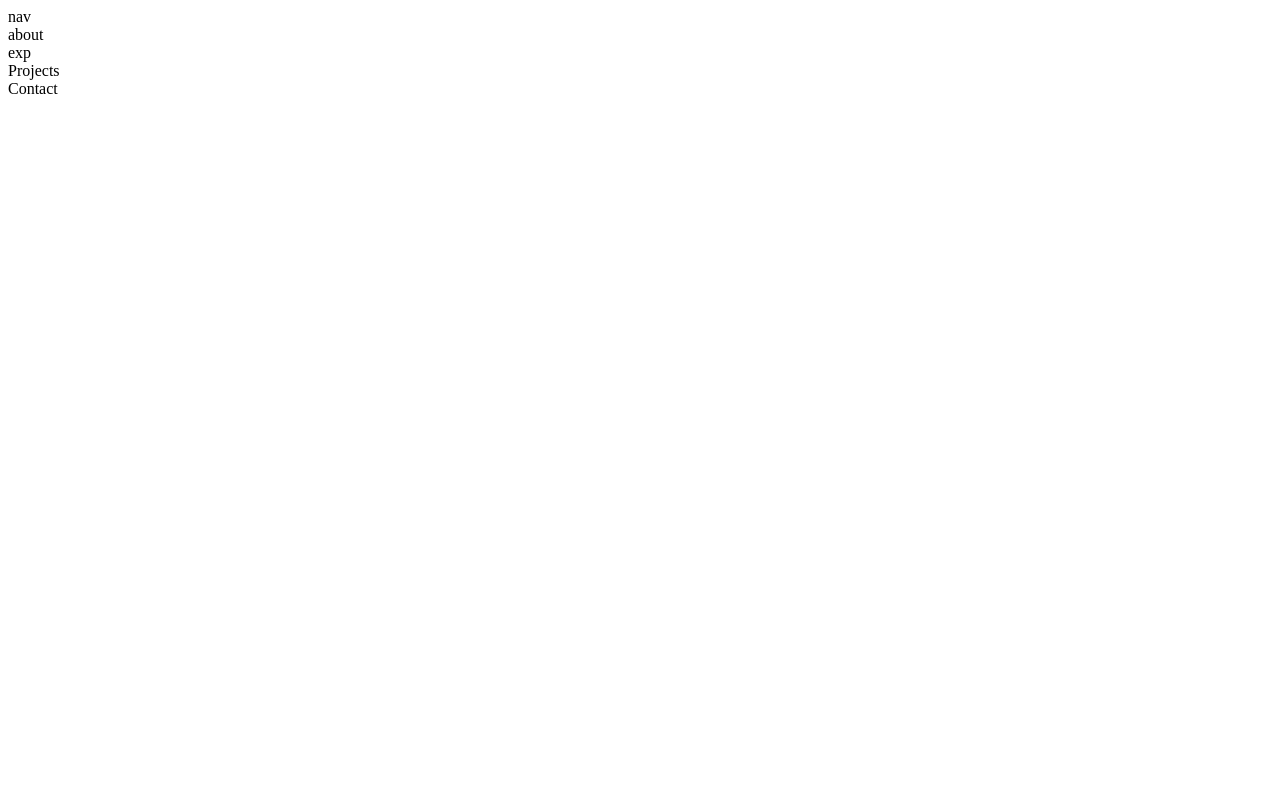
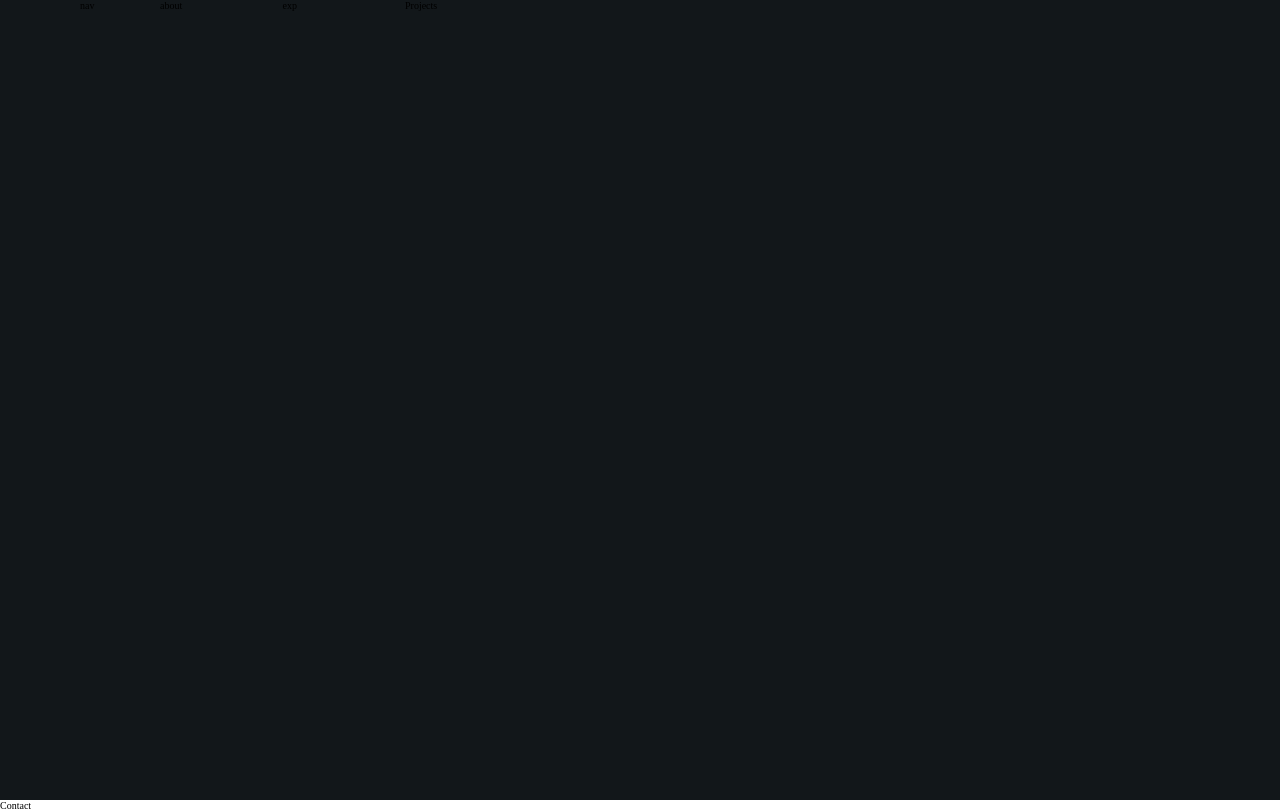
Before and after one commit to jef1993/web-portfolio, a React (Create React App) app: page / in a window 1280 px wide. Built offline with nearby package versions, Linux system fonts and the light colour scheme.

Commit message:
main grid

```diff
--- a/src/App.css
+++ b/src/App.css
@@ -1,3 +1,47 @@
+@import url("https://fonts.googleapis.com/css2?family=Fjalla+One&family=Raleway:ital,wght@0,100;0,200;0,300;0,400;1,500&family=Syncopate:wght@400;700&display=swap");
+* *::after *::before {
+  margin: 0;
+  padding: 0;
+  box-sizing: inherit;
+}
 
+html {
+  font-size: 62.5%;
+  scroll-behavior: smooth;
+}
+
+body {
+  box-sizing: border-box;
+  margin: 0;
+  padding: 0;
+}
+
+.main {
+  padding: 0 8rem;
+  margin: auto;
+  display: grid;
+  grid-template-rows: repeat(auto, 12rem);
+  grid-template-columns: minmax(6rem, auto) repeat(8, minmax(8rem, 12rem)) minmax(6rem, auto);
+  background-color: #12171a;
+  min-height: 100vh;
+  gap: 2rem;
+  height: auto;
+}
+.font-wide {
+  font-family: "Syncopate", sans-serif;
+  font-weight: 700;
+  text-transform: uppercase;
+}
+
+.font-sub {
+  font-family: "Fjalla One", sans-serif;
+  text-transform: uppercase;
+}
+
+.font-content {
+  font-family: "Raleway", sans-serif;
+  font-weight: 300;
+  font-size: 2.4rem;
+}
 
 /*# sourceMappingURL=App.css.map */
--- a/src/sass/abstracts/_mixins.scss
+++ b/src/sass/abstracts/_mixins.scss
@@ -0,0 +1,6 @@
+@mixin absCenter {
+    position: absolute;
+    left: 50%;
+    top: 50%;
+    transform: translate(-50%, -50%);
+  }
--- a/src/sass/base/_base.scss
+++ b/src/sass/base/_base.scss
@@ -0,0 +1,34 @@
+* *::after *::before {
+  margin: 0;
+  padding: 0;
+  box-sizing: inherit;
+}
+
+html {
+  font-size: 62.5%;
+  scroll-behavior: smooth;
+}
+
+body {
+  box-sizing: border-box;
+  margin: 0;
+  padding: 0;
+}
+
+.main {
+  padding: 0 8rem;
+  margin: auto;
+  display: grid;
+  grid-template-rows: repeat(auto, 12rem);
+  grid-template-columns: minmax(6rem, auto) repeat(8, minmax(8rem, 12rem)) minmax(
+      6rem,
+      auto
+    );
+  background-color: $color-black;
+  min-height: 100vh;
+  gap: 2rem;
+  height: auto;
+
+  @media screen and (max-width: 1200px) {
+  }
+}
--- a/src/sass/main.scss
+++ b/src/sass/main.scss
@@ -0,0 +1,10 @@
+@import "./abstracts/functions";
+@import "./abstracts/mixins";
+@import "./abstracts/variables";
+
+@import "./base/animations";
+@import "./base/base";
+@import "./base/typography";
+@import "./base/utilies";
+
+@import url("https://fonts.googleapis.com/css2?family=Fjalla+One&family=Raleway:ital,wght@0,100;0,200;0,300;0,400;1,500&family=Syncopate:wght@400;700&display=swap");
```
Also changed, not shown: src/sass/abstracts/_variables.scss (+8 -0 lines), src/sass/base/_typography.scss (+16 -0 lines), 1 other file (tests, documents, lock files or other folders).
